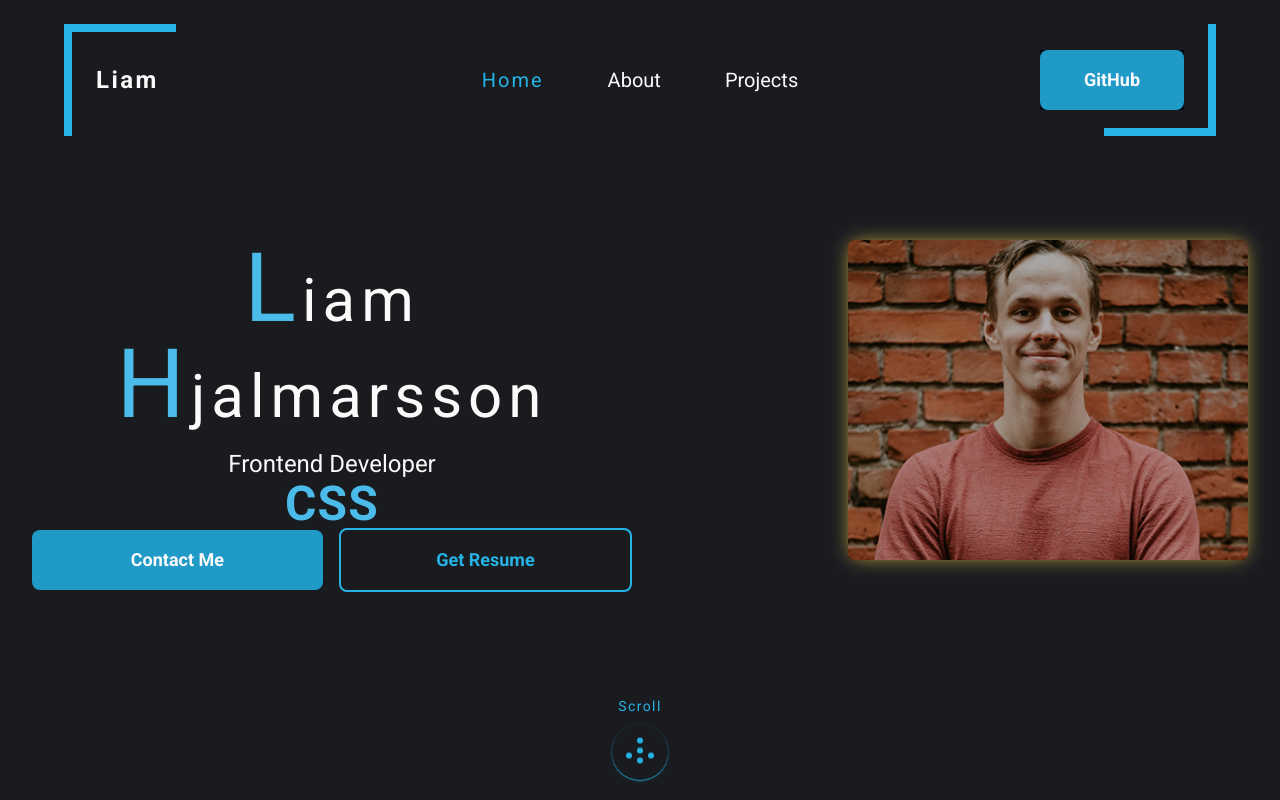
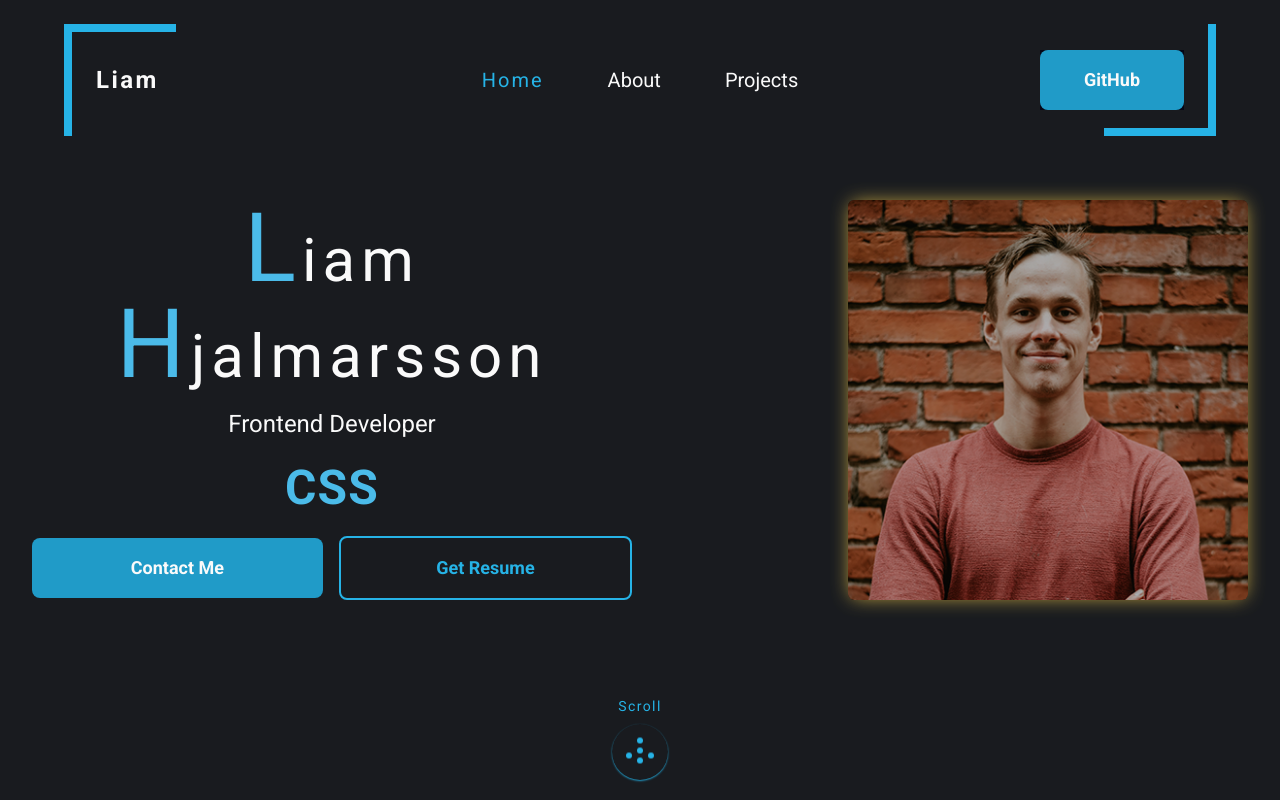
Before and after one commit to LiamHjalmarsson/portfolio, a React (Vite) app: page / in a window 1280 px wide. Shown: the top 800 px of the page. Built offline with nearby package versions, Linux system fonts and the light colour scheme.

Commit message:
options component

```diff
--- a/src/Pages/Profile/Profile.jsx
+++ b/src/Pages/Profile/Profile.jsx
@@ -6,8 +6,8 @@ import ProfileImage from './Components/Profile_Image';
 
 const Profile = () => {
     return (
-        <div className='flex items-center justify-center text-center w-full h-[50vh] min-h-[400px] max-h-[500px]'>
-            <div className='flex-col padd:flex-row flex items-center gap-4 w-full justify-center h-[80%]'>
+        <div className='flex items-center justify-center text-center w-full h-[50vh]'>
+            <div className='flex-col padd:flex-row flex items-center gap-4 w-full justify-center h-[80%] min-h-[400px] max-h-[500px]'>
                 <div className='w-full h-full flex flex-col items-center justify-between'>
                     <ProfileHeader />
                     <ProfileTypwriter />
--- a/src/Pages/Resume/components/SideBar/GetOptions.jsx
+++ b/src/Pages/Resume/components/SideBar/GetOptions.jsx
@@ -1,6 +1,7 @@
 import React from 'react';
 import OptionIcon from './Option_Icon';
 import OptionLabel from './Option_Label';
+import OptionItem from './OptionItem';
 
 const GetOptionsBar = ({selectedOptionIndex, handelOption}) => {
     let sideBarOptions = [
@@ -24,11 +25,7 @@ const GetOptionsBar = ({selectedOptionIndex, handelOption}) => {
 
     return sideBarOptions.map((option, index) => (
         <div className={`padd:w-full h-12 flex-1 flex items-center justify-center transition-transform duration-500 relative`} onClick={() => handelOption(option.label, index)} key={index}>
-            <div className={`bg-caribbean_500 rounded-full padd:rounded-e-full padd:rounded-none h-full text-opacity-0 items-center justify-center transition-all esae-in-out duration-500 ${index === selectedOptionIndex ? "w-full" : " h-0 padd:w-0 delay-100"}`}></div>
-            <OptionIcon icon={option.icon} index={index} selectedOptionIndex={selectedOptionIndex}/>
-            <div className='hidden padd:inline absolute'>
-                <OptionLabel label={option.label} index={index} selectedOptionIndex={selectedOptionIndex}/>
-            </div>
+            <OptionItem icon={option.icon} label={option.label} index={index} selectedOptionIndex={selectedOptionIndex} handelOption={handelOption}/>
         </div>
     ));
 }
--- /dev/null
+++ b/src/Pages/Resume/components/SideBar/OptionItem.jsx
@@ -0,0 +1,17 @@
+import React from 'react';
+import OptionIcon from './Option_Icon';
+import OptionLabel from './Option_Label';
+
+const OptionItem = ({selectedOptionIndex, index, label, icon}) => {
+    return (
+        <>
+            <div className={`bg-caribbean_500 rounded-full padd:rounded-e-full padd:rounded-none h-full text-opacity-0 items-center justify-center transition-all esae-in-out duration-500 ${index === selectedOptionIndex ? "w-full" : " h-0 padd:w-0 delay-100"}`}></div>
+            <OptionIcon icon={icon} index={index} selectedOptionIndex={selectedOptionIndex}/>
+            <div className='hidden padd:inline absolute'>
+                <OptionLabel label={label} index={index} selectedOptionIndex={selectedOptionIndex}/>
+            </div>
+        </>
+    );
+}
+
+export default OptionItem;
```
